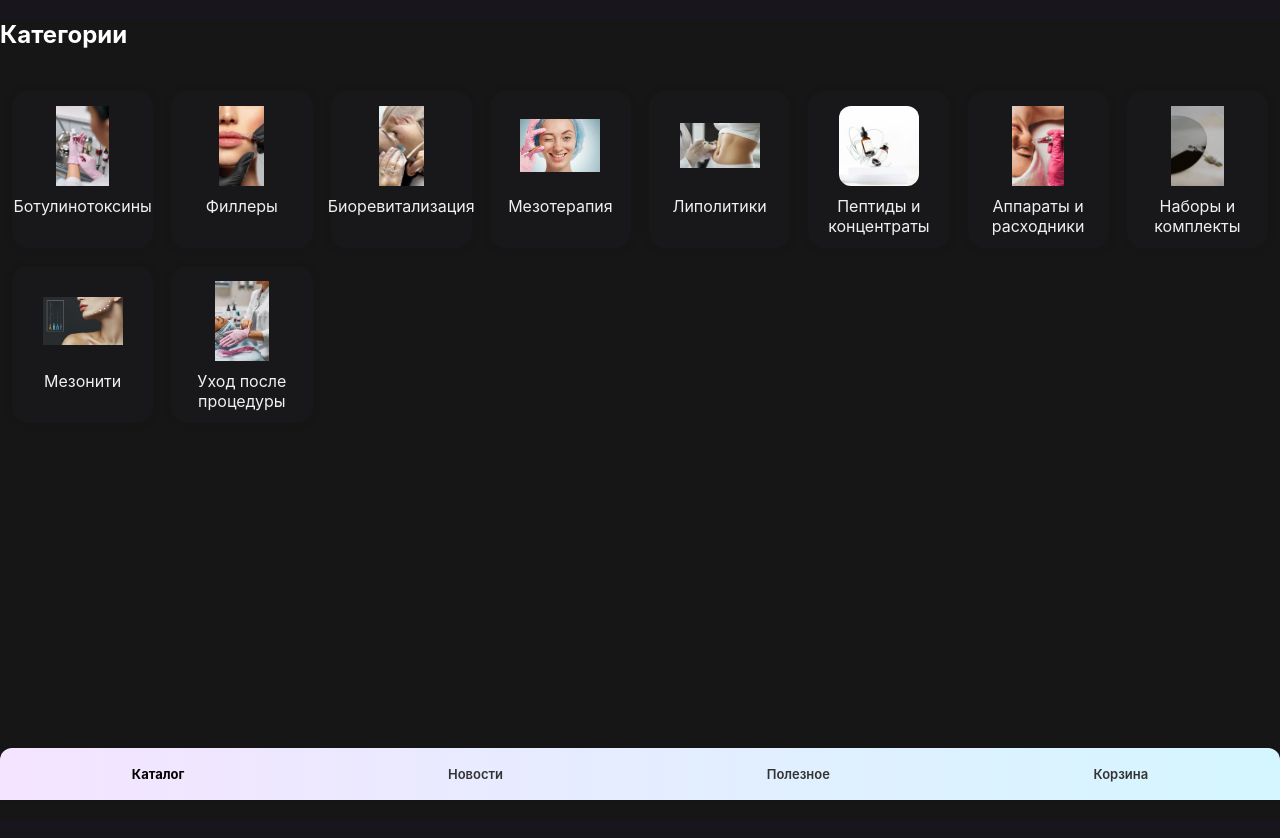
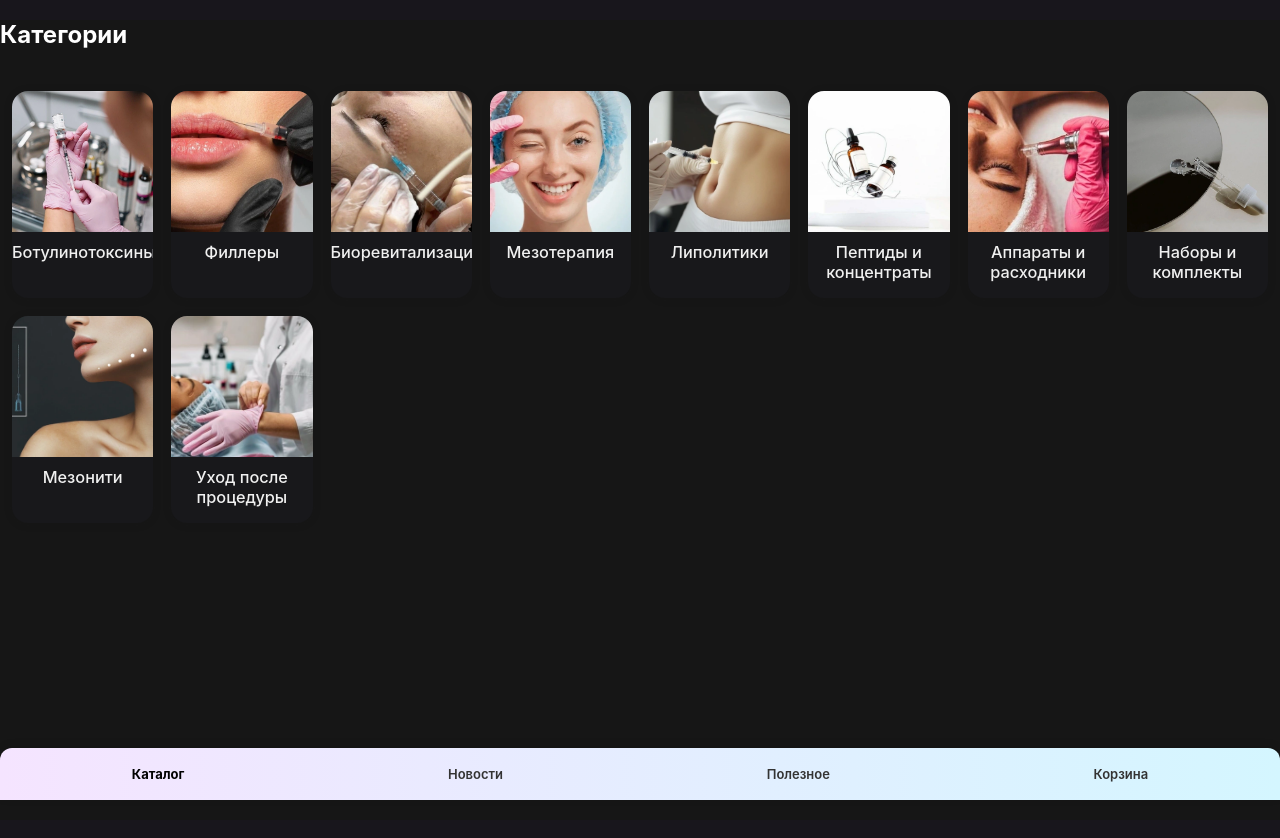
Before and after one commit to AlexSalavat/facade-stone-app, a React (Vite) app: page /catalog in a window 1280 px wide. Shown: the top 838 px of the page. Built offline with nearby package versions, Linux system fonts and the light colour scheme.

Commit message:
Деплой: актуальные стили и компонент

```diff
--- a/src/components/categories/CategoryCard.jsx
+++ b/src/components/categories/CategoryCard.jsx
@@ -5,7 +5,9 @@ import '../../styles/CategoryCard.css';
 const CategoryCard = ({ name, image, to }) => {
   return (
     <Link to={to} className="category-card">
-      <img src={image} alt={name} className="category-image" />
+      <div className="category-card-image-wrap">
+        <img src={image} alt={name} className="category-card-image" />
+      </div>
       <div className="category-name">{name}</div>
     </Link>
   );
--- a/src/components/products/ProductCard.jsx
+++ b/src/components/products/ProductCard.jsx
@@ -15,12 +15,11 @@ const ProductCard = ({ product }) => {
           alt={product.name}
           className="product-card-image"
           loading="lazy"
-          style={{ width: "100%", height: "120px", objectFit: "cover" }}
         />
       </div>
       <div className="product-card-info">
         <h3 className="product-card-title">{product.name}</h3>
-        <span className="product-card-price">{product.price} ₽</span>
+        <div className="product-card-more">Подробнее</div>
       </div>
     </div>
   );
--- a/src/styles/CategoryCard.css
+++ b/src/styles/CategoryCard.css
@@ -1,27 +1,38 @@
 .category-card {
   display: flex;
   flex-direction: column;
-  align-items: center;
+  align-items: stretch;
   text-decoration: none;
   background: #18181b;
   border-radius: 16px;
   box-shadow: 0 1px 8px #15151522;
-  padding: 15px 4px 12px 4px;
+  padding: 0 0 16px 0;
   transition: box-shadow .15s, background .13s;
+  overflow: hidden;
 }
 .category-card:hover {
   box-shadow: 0 4px 18px #00ff9933;
   background: #232323;
 }
-.category-image {
-  width: 80px;
-  height: 80px;
-  object-fit: contain;
-  margin-bottom: 10px;
-  border-radius: 12px;
+.category-card-image-wrap {
+  width: 100%;
+  aspect-ratio: 1 / 1;
+  background: #161616;
+  display: flex;
+  align-items: center;
+  justify-content: center;
+  overflow: hidden;
+}
+.category-card-image {
+  width: 100%;
+  height: 100%;
+  object-fit: cover;
+  display: block;
 }
 .category-name {
-  font-size: 1rem;
+  font-size: 1.02rem;
   color: #f0f0f0;
   text-align: center;
+  margin: 10px 0 0 0;
+  font-weight: 500;
 }
--- a/src/styles/ProductCard.css
+++ b/src/styles/ProductCard.css
@@ -3,50 +3,55 @@
   color: #fff;
   border-radius: 18px;
   box-shadow: 0 2px 8px rgba(20,20,20,0.11);
-  padding: 12px;
-  margin: 0;
+  padding: 10px 8px 12px 8px;
   cursor: pointer;
   display: flex;
   flex-direction: column;
   align-items: center;
   transition: box-shadow .18s;
   min-width: 0;
+  max-width: 100%;
+  min-height: 0;
 }
 .product-card:hover {
   box-shadow: 0 4px 16px rgba(35,245,83,0.08);
 }
 .product-card-image-wrap {
   width: 100%;
-  height: 120px;
-  display: flex;
-  align-items: center;
-  justify-content: center;
+  aspect-ratio: 1 / 1;
+  min-height: 120px;
+  max-height: 160px;
   overflow: hidden;
   border-radius: 14px;
-  margin-bottom: 10px;
   background: #181818;
+  margin-bottom: 7px;
 }
 .product-card-image {
   width: 100%;
   height: 100%;
   object-fit: cover;
+  display: block;
 }
 .product-card-info {
   width: 100%;
   text-align: center;
-  margin-top: 2px;
+  margin-top: 0;
 }
 .product-card-title {
-  font-size: 1.05rem;
+  font-size: 1.06rem;
   font-weight: 500;
-  margin: 0 0 4px 0;
+  margin: 0 0 5px 0;
   color: #fff;
   white-space: nowrap;
   overflow: hidden;
   text-overflow: ellipsis;
 }
-.product-card-price {
+.product-card-more {
   color: #47e978;
-  font-size: 1.11rem;
+  font-size: 1.04rem;
   font-weight: 600;
+  min-height: 20px;
+  line-height: 1.3;
+  letter-spacing: 0.02em;
+  margin-top: 2px;
 }
```
